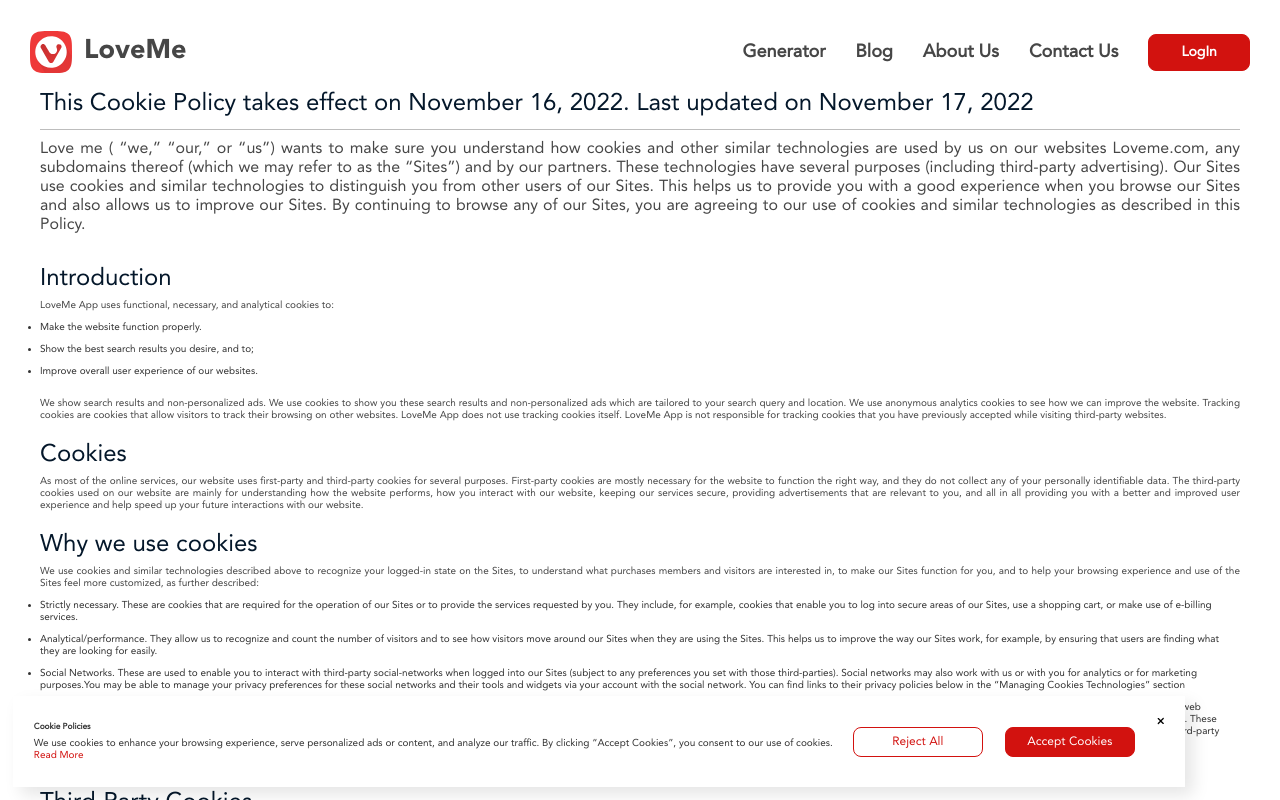
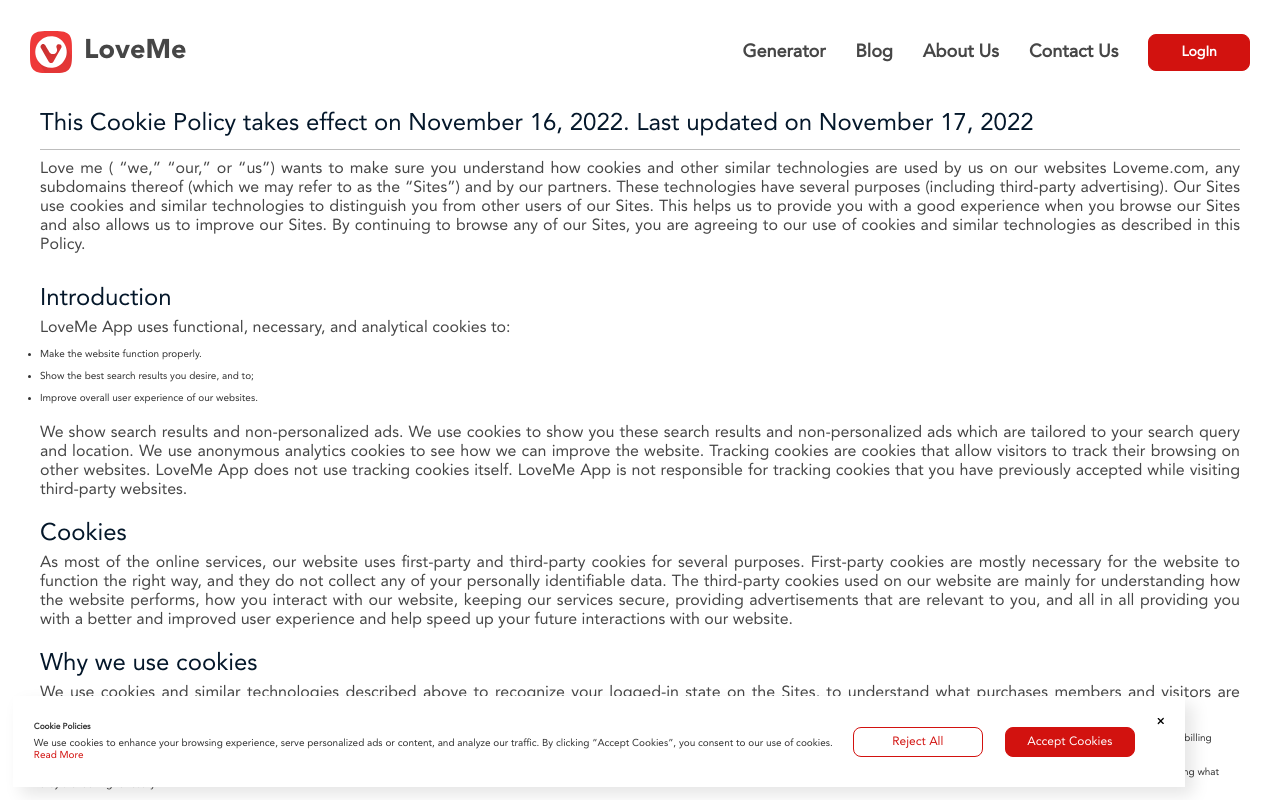
Before and after one commit to Phyya/love-letter-generator, a React (Create React App) app: page /cookie-policy in a window 1280 px wide. Shown: the top 800 px of the page. Built offline with nearby package versions, Linux system fonts and the light colour scheme.

Commit message:
Update Cookie.module.css

```diff
--- a/src/styles/Cookie.module.css
+++ b/src/styles/Cookie.module.css
@@ -1,8 +1,9 @@
 .cookie__wrapper {
-  padding: 2rem 4rem;
+  padding: 4rem;
 }
 
 .cookie__wrapper p {
+  font-size: 16px;
   color: #464646;
   text-align: justify;
 }
```
